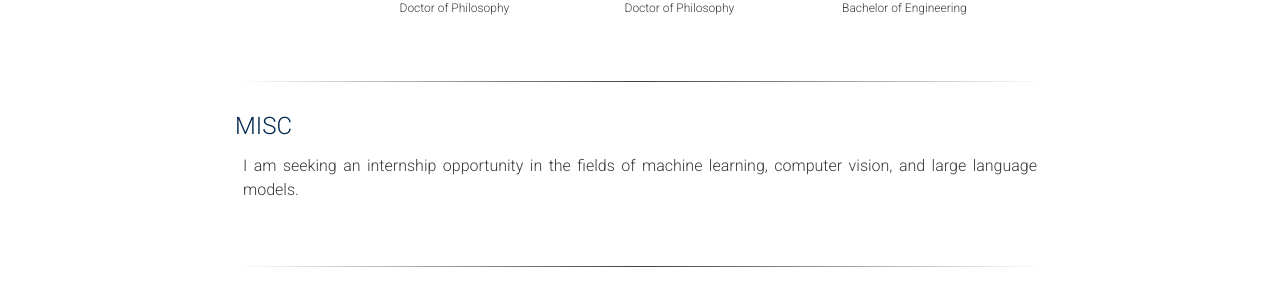
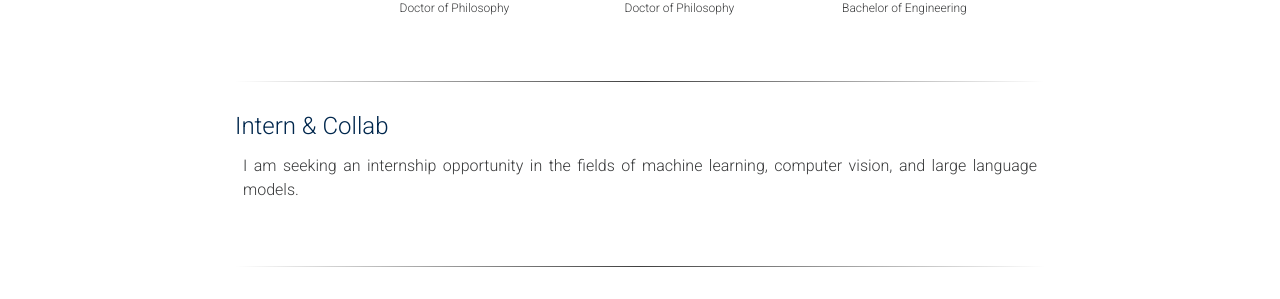
Before and after one commit to Jiahao-Xie-86/Jiahao-Xie-86.github.io, a Jekyll site: the page built from index.markdown, in a window 1280 px wide and 900 px high, scrolled down 1922 px. Shown: the part 377-676 px from the top of the window. Built offline with Jekyll 4.4.1, drawn with Linux system fonts in a browser that asks for light colours; nearby versions of some CDN libraries; a style sheet for code colours, icons or effects is not loaded.

Commit message:
Update home.html

```diff
--- a/_layouts/home.html
+++ b/_layouts/home.html
@@ -366,7 +366,7 @@
 <section class="container lead" >
   <hr>
   <a class="anchor" id="internship"></a>
-  <h1 class="col-12 px-0 mb-0">MISC</h1>
+  <h1 class="col-12 px-0 mb-0">Intern & Collab</h1>
   <ul class="my-0 px-2" style="list-style-type: none; ">
     <p class="lead">I am seeking an internship opportunity in the fields of machine learning, computer vision, and large language models.
     <p class="lead"></p>
```
